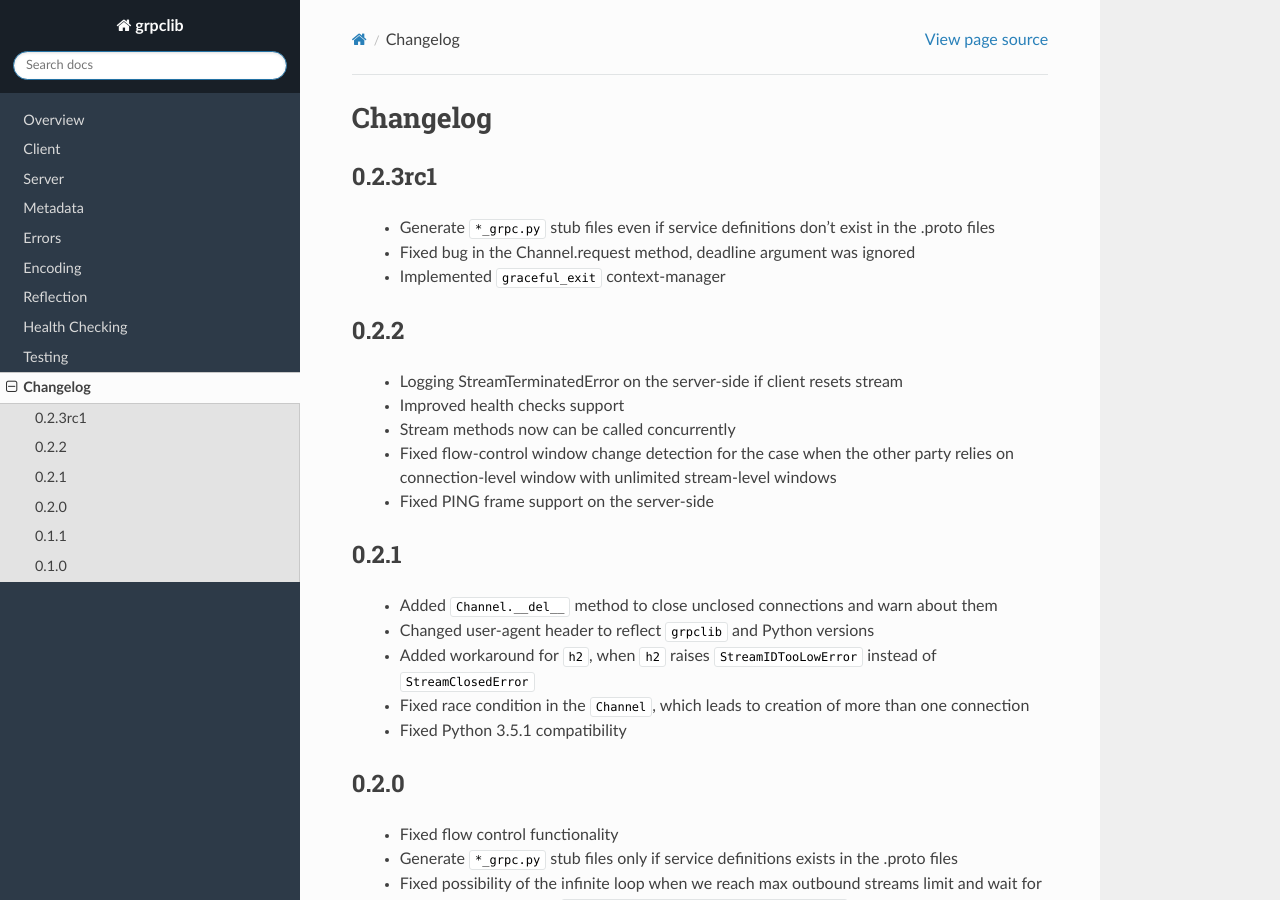
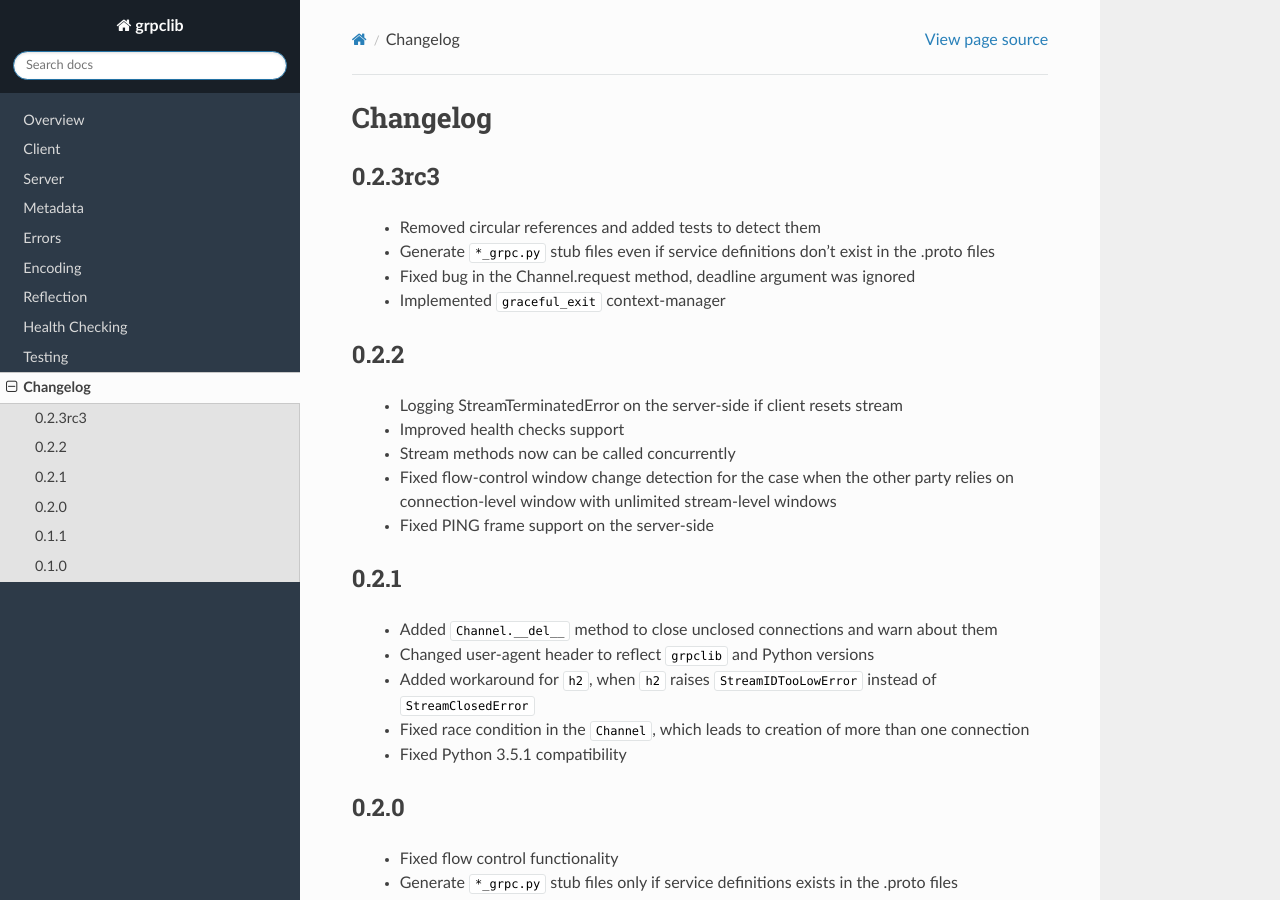
Before and after one commit to vmagamedov/grpclib, a Sphinx documentation site: the page built from docs/changelog/index.rst, in a window 1280 px wide and 900 px high. Built offline with Sphinx 7.4.7 and the Read the Docs theme 2.0.0, drawn with Linux system fonts in a browser that asks for light colours.

Commit message:
Updated changelog, issued 0.2.3rc3 release candidate

```diff
--- a/README.rst
+++ b/README.rst
@@ -57,7 +57,7 @@
 
 Plugin, which implements ``--python_grpc_out`` option is available for
 ``protoc`` compiler as ``protoc-gen-python_grpc`` executable, which will be
-installed by ``setuptools`` into your ``PATH`` during installation of the
+installed by ``pip/setuptools`` into your ``$PATH`` during installation of the
 ``grpclib`` library.
 
 Example
--- a/docs/changelog/index.rst
+++ b/docs/changelog/index.rst
@@ -1,9 +1,10 @@
 Changelog
 =========
 
-0.2.3rc1
+0.2.3rc3
 ~~~~~~~~
 
+  - Removed circular references and added tests to detect them
   - Generate ``*_grpc.py`` stub files even if service definitions don't exist
     in the .proto files
   - Fixed bug in the Channel.request method, deadline argument was ignored
--- a/grpclib/__init__.py
+++ b/grpclib/__init__.py
@@ -1 +1 @@
-__version__ = '0.2.3rc2'
+__version__ = '0.2.3rc3'
```
